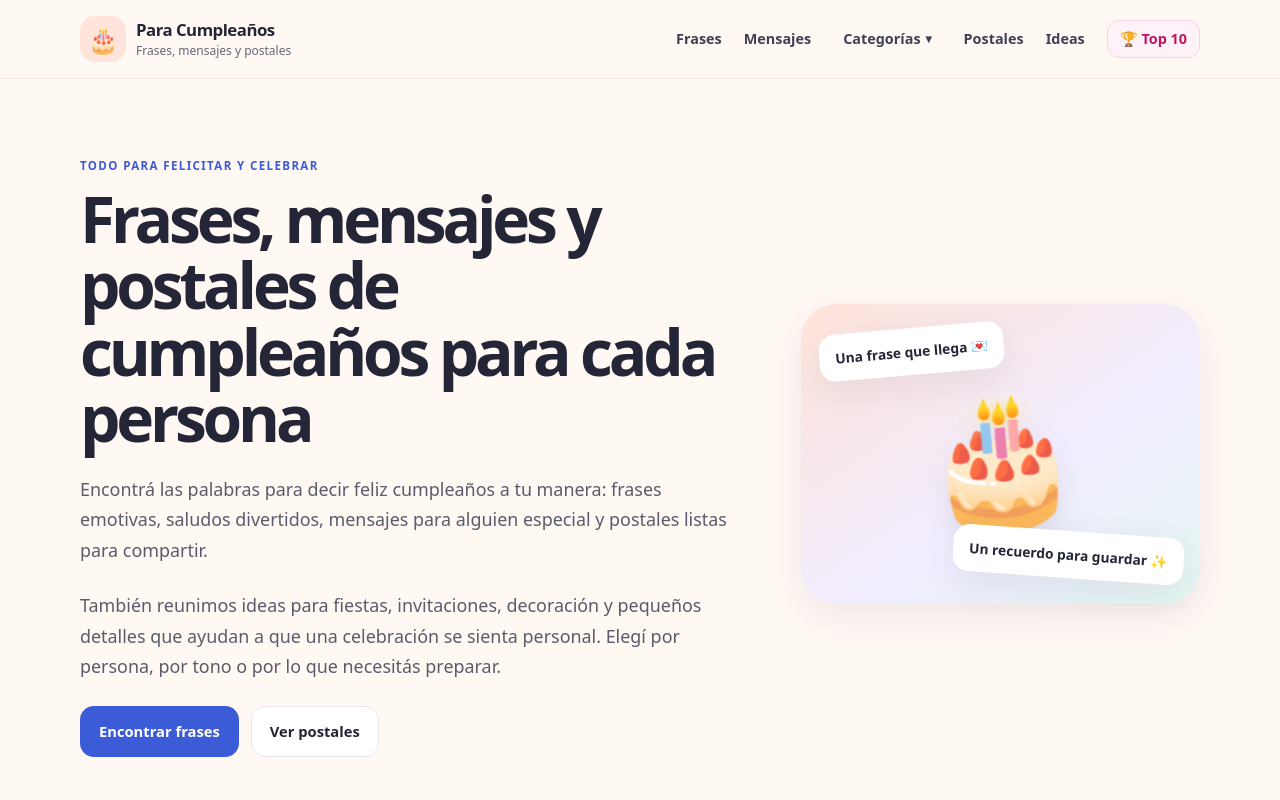
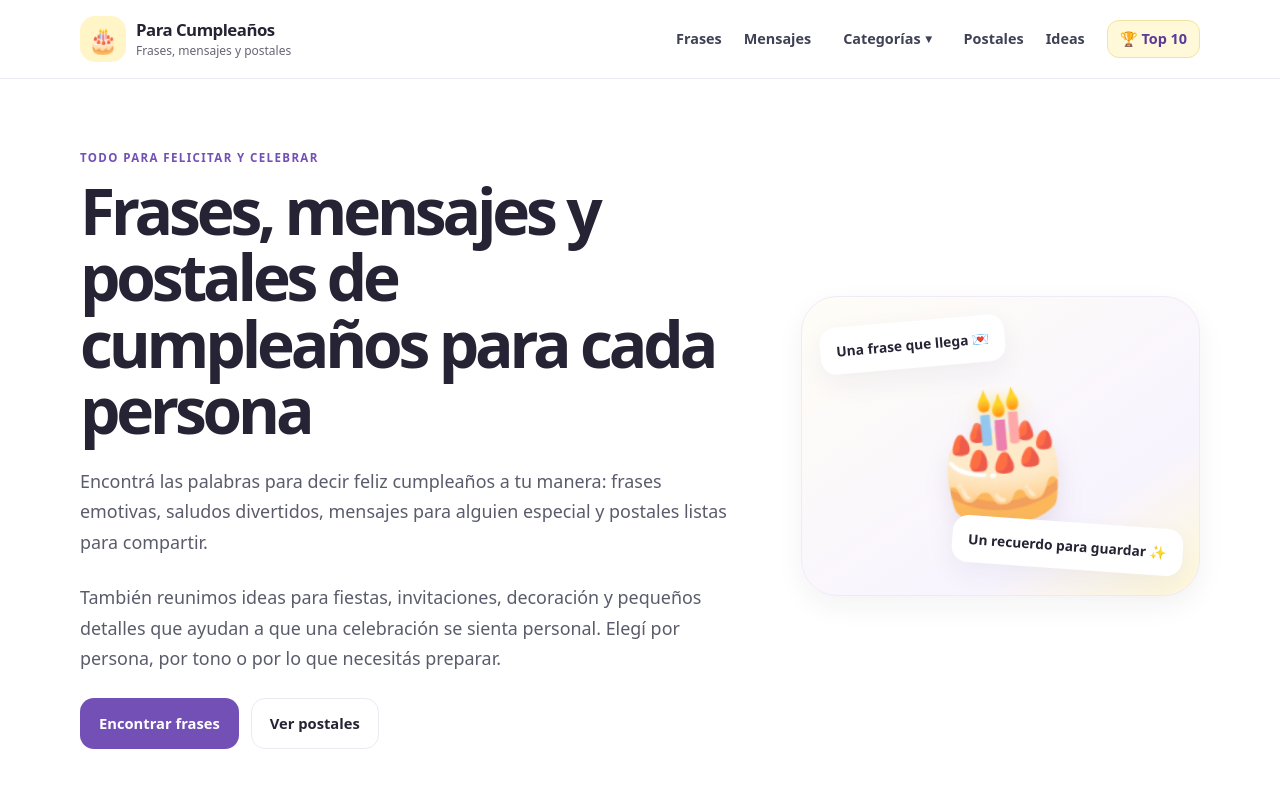
Before and after one commit to lamieldehorus-design/paracumpleanos, a React (Vite) app: page / in a window 1280 px wide. Shown: the top 800 px of the page. Built offline with nearby package versions, Linux system fonts and the light colour scheme.

Commit message:
design: establish white minimalist palette with subtle yellow and violet accents

```diff
--- a/src/index.css
+++ b/src/index.css
@@ -1,13 +1,13 @@
 [hidden]{display:none!important}
 :root{
-  --ink:#242536;
-  --muted:#656879;
-  --blue:#3c5bd6;
-  --blue-dark:#2d43a8;
-  --cream:#fff8f3;
-  --line:#e9e8ef;
-  --mint:#e7f5ef;
-  --shadow:0 12px 36px rgba(38,42,82,.08)
+  --ink:#262334;
+  --muted:#686474;
+  --blue:#7350b5;
+  --blue-dark:#5b3a98;
+  --cream:#ffffff;
+  --line:#ece9f2;
+  --mint:#fff6cf;
+  --shadow:0 10px 28px rgba(45,32,73,.055)
 }
 *{box-sizing:border-box}
 html{scroll-behavior:smooth}
@@ -28,25 +28,25 @@ button{cursor:pointer}
 .narrow{max-width:760px}
 .skip-link{position:absolute;left:-9999px;top:8px;background:#fff;padding:10px;z-index:100}
 .skip-link:focus{left:10px}
-.site-header{background:rgba(255,248,243,.96);border-bottom:1px solid #f1e8e3;position:sticky;top:0;z-index:40;backdrop-filter:blur(12px)}
+.site-header{background:rgba(255,255,255,.97);border-bottom:1px solid #eeebf3;position:sticky;top:0;z-index:40;backdrop-filter:blur(12px)}
 .header-inner{min-height:78px;display:flex;align-items:center;justify-content:space-between;gap:24px}
 .brand{display:flex;align-items:center;gap:10px;color:var(--ink);line-height:1.2;cursor:pointer}
 .brand:hover{text-decoration:none}
-.brand-mark{display:grid;place-items:center;width:46px;height:46px;border-radius:15px;background:#ffe4dc;font-size:25px}
+.brand-mark{display:grid;place-items:center;width:46px;height:46px;border-radius:15px;background:#fff5c7;font-size:25px}
 .brand strong{display:block;font-size:1.05rem;letter-spacing:-.03em}
 .brand small{display:block;color:var(--muted);font-size:.75rem;margin-top:4px}
 .main-nav{display:flex;align-items:center;gap:22px}
 .main-nav a{font-size:.9rem;font-weight:650;color:#3f4155;cursor:pointer}
 .main-nav a.active{color:var(--blue);text-decoration:underline}
-.main-nav a.ranking-nav-link{background:#fdf2f8;border:1px solid #fbcfe8;color:#be185d;padding:6px 12px;border-radius:12px;font-weight:750;transition:all .15s}
-.main-nav a.ranking-nav-link:hover{background:#fce7f3;text-decoration:none;transform:translateY(-1px)}
+.main-nav a.ranking-nav-link{background:#fff8d9;border:1px solid #f2e3a1;color:#5b3a98;padding:6px 12px;border-radius:12px;font-weight:750;transition:all .15s}
+.main-nav a.ranking-nav-link:hover{background:#fff4c2;text-decoration:none;transform:translateY(-1px)}
 .menu-toggle{display:none;border:1px solid var(--line);background:#fff;border-radius:12px;padding:8px 12px;font-weight:600}
-.hero{background:var(--cream);padding:72px 0 68px;border-bottom:1px solid #f6e9e3}
+.hero{background:#ffffff;padding:64px 0 60px;border-bottom:1px solid var(--line)}
 .hero-grid{display:grid;grid-template-columns:1.25fr .75fr;align-items:center;gap:56px}
 .eyebrow{text-transform:uppercase;letter-spacing:.12em;font-size:.72rem;font-weight:800;color:var(--blue);display:inline-block;margin-bottom:10px}
 .hero h1,.page-hero h1{font-size:clamp(2.3rem,5vw,4.4rem);letter-spacing:-.065em;line-height:1.04;max-width:750px;margin:0 0 22px}
 .hero p{font-size:1.12rem;max-width:650px;color:#5a5c6b;margin:0 0 25px}
-.hero-art{min-height:300px;border-radius:36px;background:linear-gradient(145deg,#ffe3d9,#f1edff 58%,#e4f6f1);display:grid;place-items:center;position:relative;box-shadow:var(--shadow)}
+.hero-art{min-height:300px;border-radius:36px;background:linear-gradient(145deg,#fffdf6,#f8f4ff 72%,#fff8d8);border:1px solid #f0eaf8;display:grid;place-items:center;position:relative;box-shadow:var(--shadow)}
 .big-cake{font-size:8rem;filter:drop-shadow(0 14px 12px rgba(90,68,100,.12));transform:rotate(-5deg);user-select:none}
 .floating-note{position:absolute;background:#fff;border-radius:16px;padding:12px 16px;box-shadow:var(--shadow);font-size:.86rem;font-weight:750}
 .note-one{top:24px;left:18px;transform:rotate(-5deg)}
@@ -56,10 +56,10 @@ button{cursor:pointer}
 .button{background:var(--blue);color:white}
 .button:hover{background:var(--blue-dark);text-decoration:none}
 .button-secondary{background:#fff;color:var(--ink);border-color:var(--line)}
-.button-secondary:hover{background:#faf9fd;text-decoration:none}
+.button-secondary:hover{background:#ffffff;text-decoration:none}
 .section{padding:64px 0}
 .section-muted{background:#faf9fd}
-.section-soft{background:#f5f3ff}
+.section-soft{background:#fcfaff}
 .section-heading{display:flex;justify-content:space-between;align-items:flex-end;gap:20px;margin-bottom:26px}
 .section-heading h2{font-size:clamp(1.7rem,3vw,2.5rem);letter-spacing:-.05em;line-height:1.15;margin:0}
 .section-heading p{color:var(--muted);margin:8px 0 0}
@@ -86,22 +86,22 @@ button{cursor:pointer}
 .search-hint,.tiny-note{color:var(--muted);font-size:.83rem;margin-top:8px}
 .tool-grid{display:grid;grid-template-columns:repeat(2,minmax(0,1fr));gap:18px}
 .tool-card{display:flex;gap:18px;align-items:flex-start;background:white;border:1px solid var(--line);border-radius:22px;padding:25px}
-.tool-icon{width:54px;height:54px;flex:none;display:grid;place-items:center;background:var(--mint);border-radius:17px;font-size:1.7rem}
+.tool-icon{width:54px;height:54px;flex:none;display:grid;place-items:center;background:#fff7d6;border-radius:17px;font-size:1.7rem}
 .tool-card h3{margin:0 0 7px;font-size:1.15rem}
 .tool-card p{color:var(--muted);margin:0 0 14px;font-size:.92rem}
 .faq-list{display:grid;gap:12px}
 .faq-list details,.faq-section details{background:white;border:1px solid var(--line);border-radius:15px;padding:15px 18px;margin:10px 0}
 .faq-list summary,.faq-section summary{font-weight:750;cursor:pointer;user-select:none}
 .faq-list p,.faq-section details p{color:var(--muted);margin-bottom:0;margin-top:8px}
-.site-footer{background:#23263b;color:#f7f6fb;padding:48px 0 20px}
+.site-footer{background:#ffffff;color:var(--ink);padding:48px 0 20px;border-top:1px solid var(--line)}
 .footer-grid{display:grid;grid-template-columns:1.4fr 1fr 1fr 1fr;gap:28px}
 .footer-brand{color:white;margin-bottom:15px}
-.footer-brand small{color:#c3c5d3}
+.footer-brand small{color:#686474}
 .site-footer p{color:#c3c5d3;font-size:.88rem;max-width:280px}
 .footer-grid>div:not(:first-child){display:flex;flex-direction:column;align-items:flex-start;gap:8px}
-.footer-grid a:not(.brand){color:#d6d8e4;font-size:.88rem;cursor:pointer}
-.footer-grid a:not(.brand):hover{color:#ffffff}
-.footer-bottom{border-top:1px solid #45485b;margin-top:35px;padding-top:16px;display:flex;justify-content:space-between;gap:16px;color:#bfc1d0;font-size:.8rem}
+.footer-grid a:not(.brand){color:#5b5668;font-size:.88rem;cursor:pointer}
+.footer-grid a:not(.brand):hover{color:var(--violet-dark)}
+.footer-bottom{border-top:1px solid var(--line);margin-top:35px;padding-top:16px;display:flex;justify-content:space-between;gap:16px;color:#686474;font-size:.8rem}
 .breadcrumbs{display:flex;flex-wrap:wrap;align-items:center;gap:9px;padding-top:24px;padding-bottom:18px;color:#9294a3;font-size:.82rem}
 .breadcrumbs a{color:#77798b;cursor:pointer}
 .page-hero{padding:28px 0 45px;max-width:850px}
```
